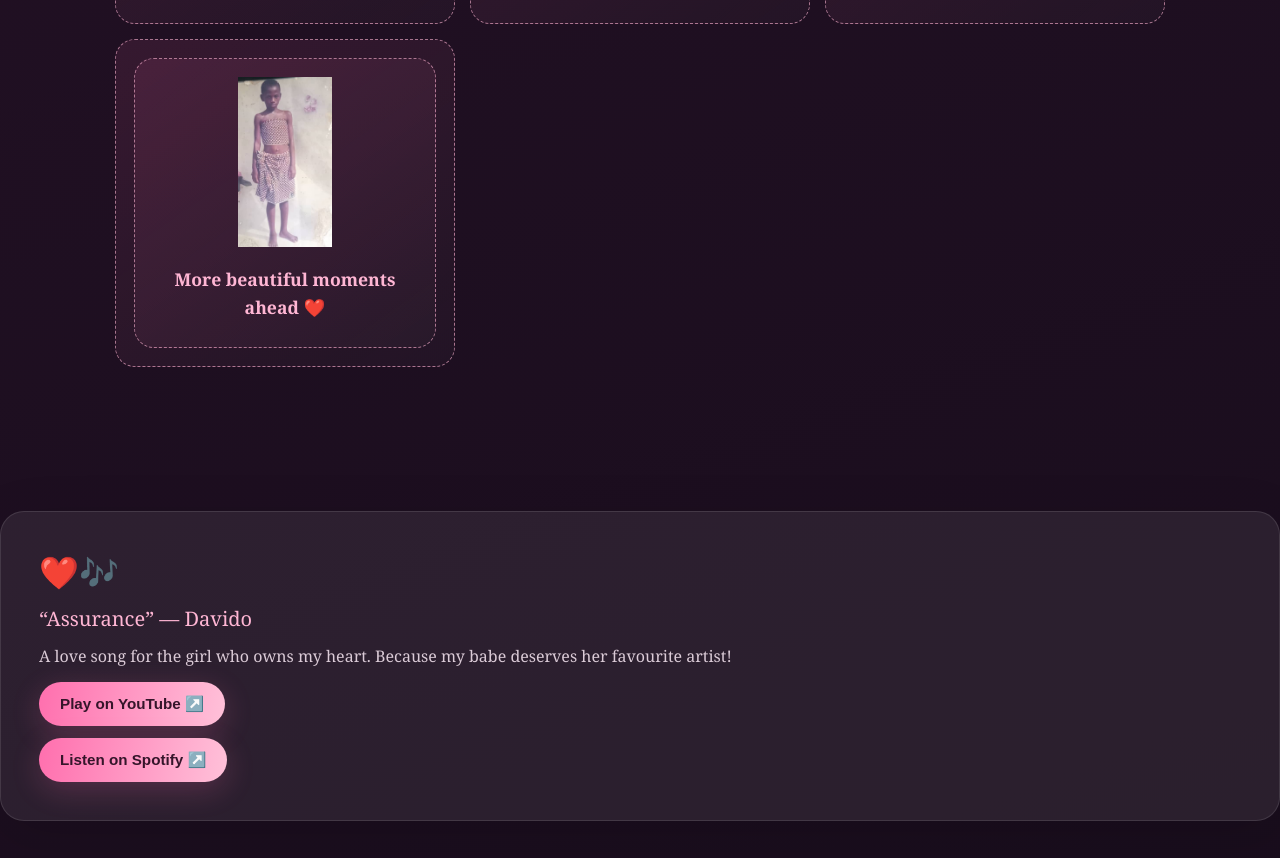
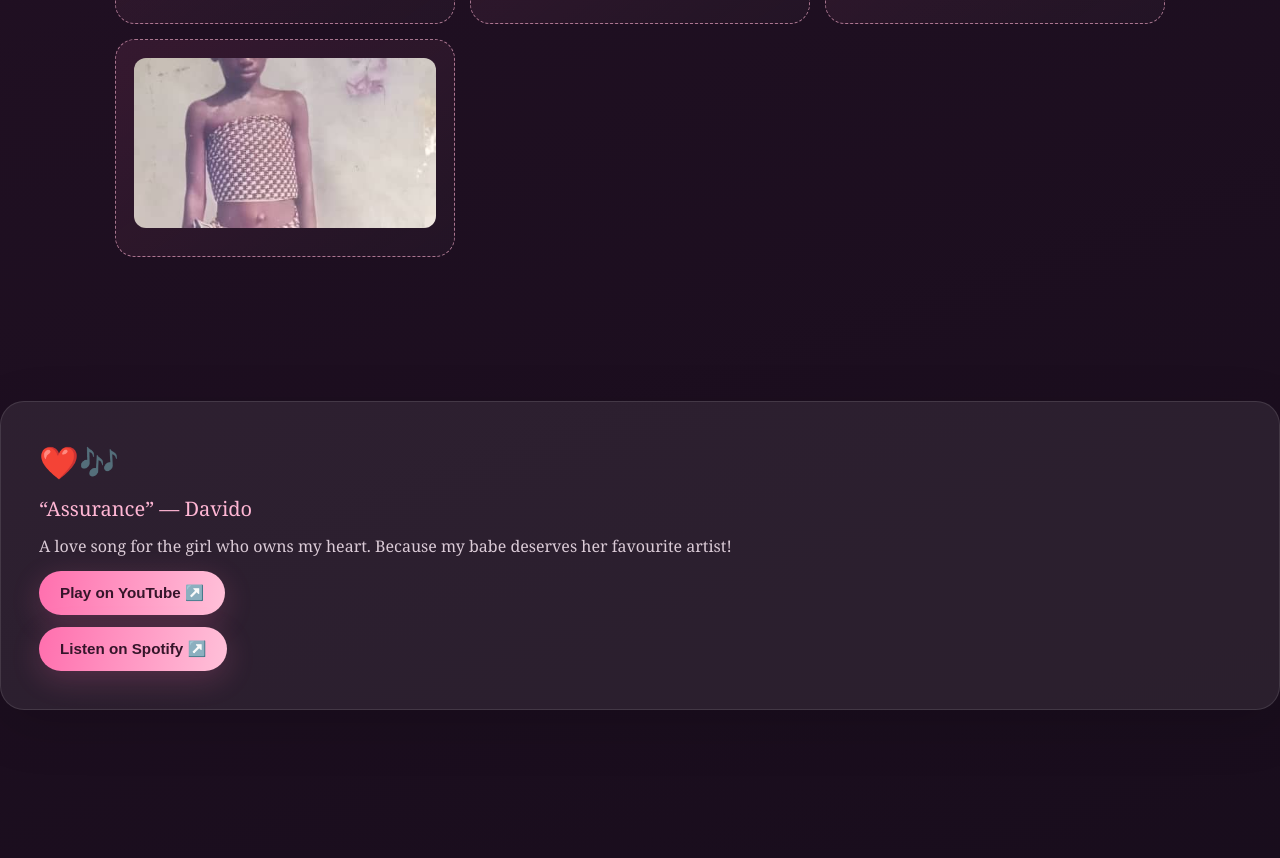
Before and after one commit to tersoo726/my-babe-love, a plain HTML site: page index.html in a window 1280 px wide. Shown: the part 3443-4301 px from the top of the page. Drawn offline with Linux system fonts and the light colour scheme.

Commit message:
Update index.html

```diff
--- a/index.html
+++ b/index.html
@@ -201,14 +201,9 @@
 </div>
 
 <div class="photo">
-  <div class="photo">
-  <img
-    src="my.jpg.jpeg"
-    alt="My beautiful babe"
-    style="width:100%; height:170px; object-fit:contain; object-position:center;"
-  >
-  <strong>More beautiful moments ahead ❤️</strong>
-</div>
+ <img src="my.jpg.jpeg"
+     alt="My beautiful babe"
+     style="width:100%; height:170px; object-fit:cover; object-position:center 20%; border-radius:12px; margin-bottom:10px;">
 
     </section>
 
```
